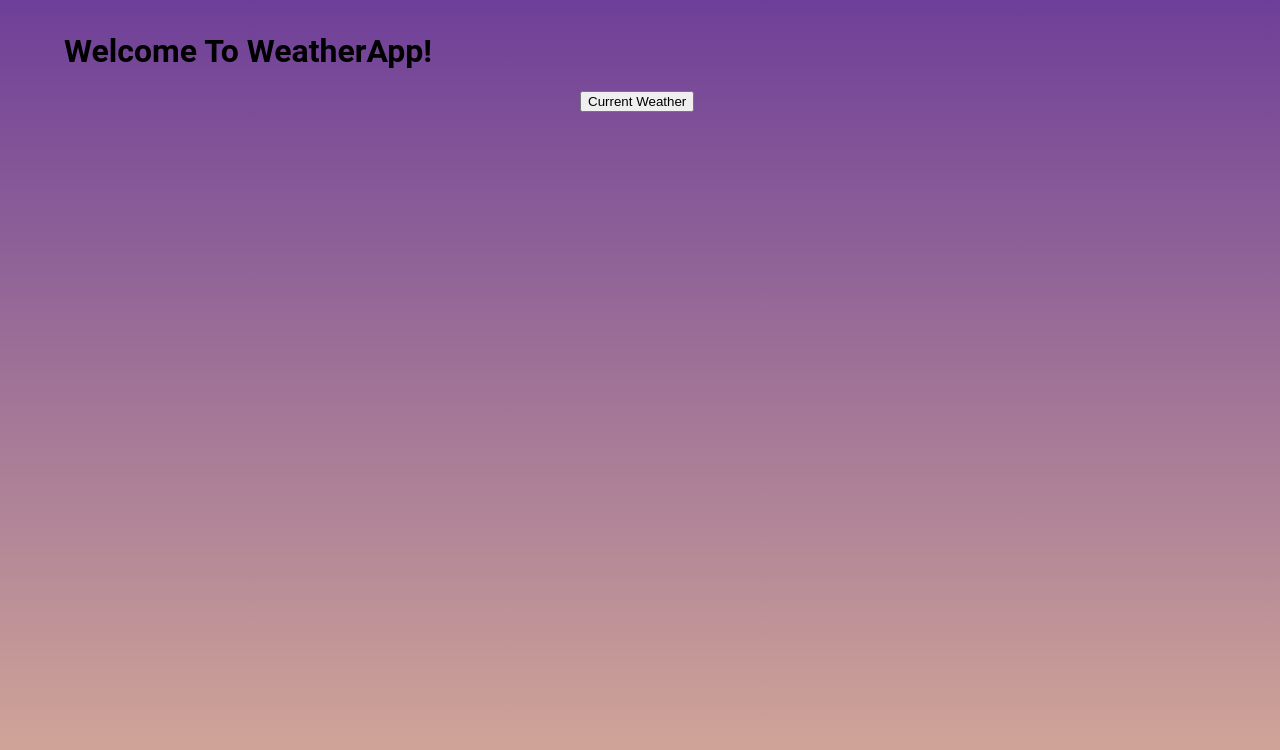
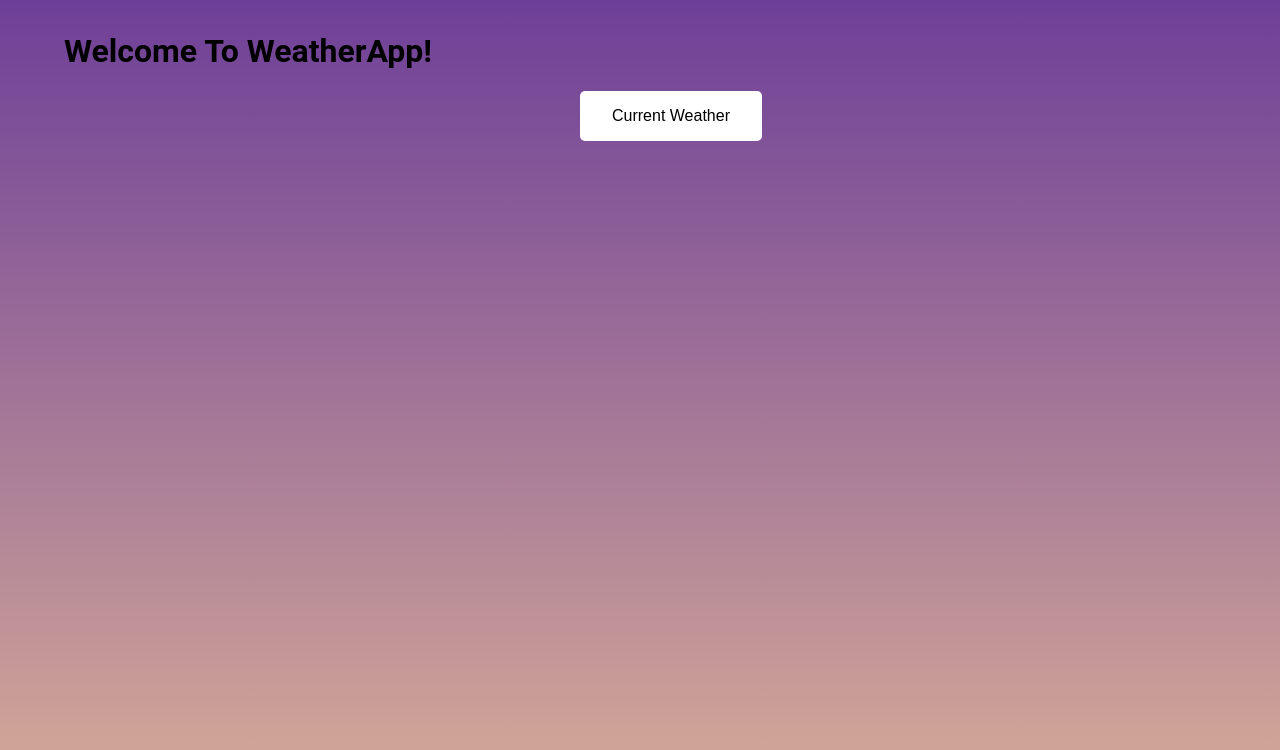
Before and after one commit to ltramos7/weatherAppReact, a React (Create React App) app: page / in a window 1280 px wide. Shown: the top 750 px of the page. Built offline with nearby package versions, Linux system fonts and the light colour scheme.

Commit message:
style: styled current weather button

```diff
--- a/src/components/ButtonArea/ButtonArea.module.css
+++ b/src/components/ButtonArea/ButtonArea.module.css
@@ -3,3 +3,20 @@
     margin:0 auto;
     display:block;
 }
+
+.currentWeatherBtn button{
+    background-color: white;
+    border: none;
+    border-radius: 5px;
+    padding: 1rem 2rem 1rem 2rem;
+    white-space: nowrap;
+    font-size: 16px;
+}
+
+.currentWeatherBtn button:hover{
+    border-radius: 5px;
+    outline: none;
+    background-color: orange;
+    box-shadow: 0 12px 16px 0 rgba(0,0,0,0.24),0 17px 50px 0 rgba(0,0,0,0.19);
+    cursor: pointer;
+}
```
